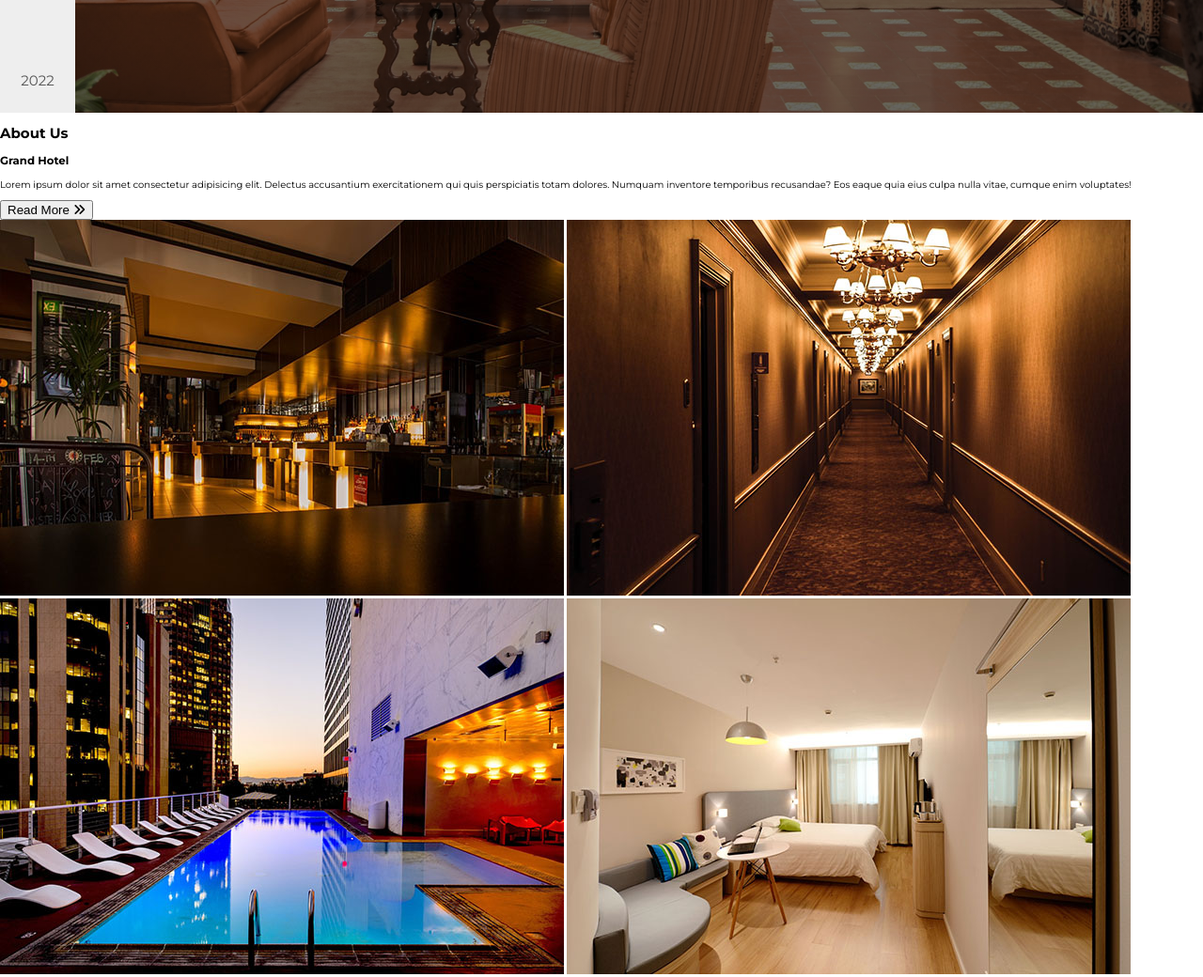
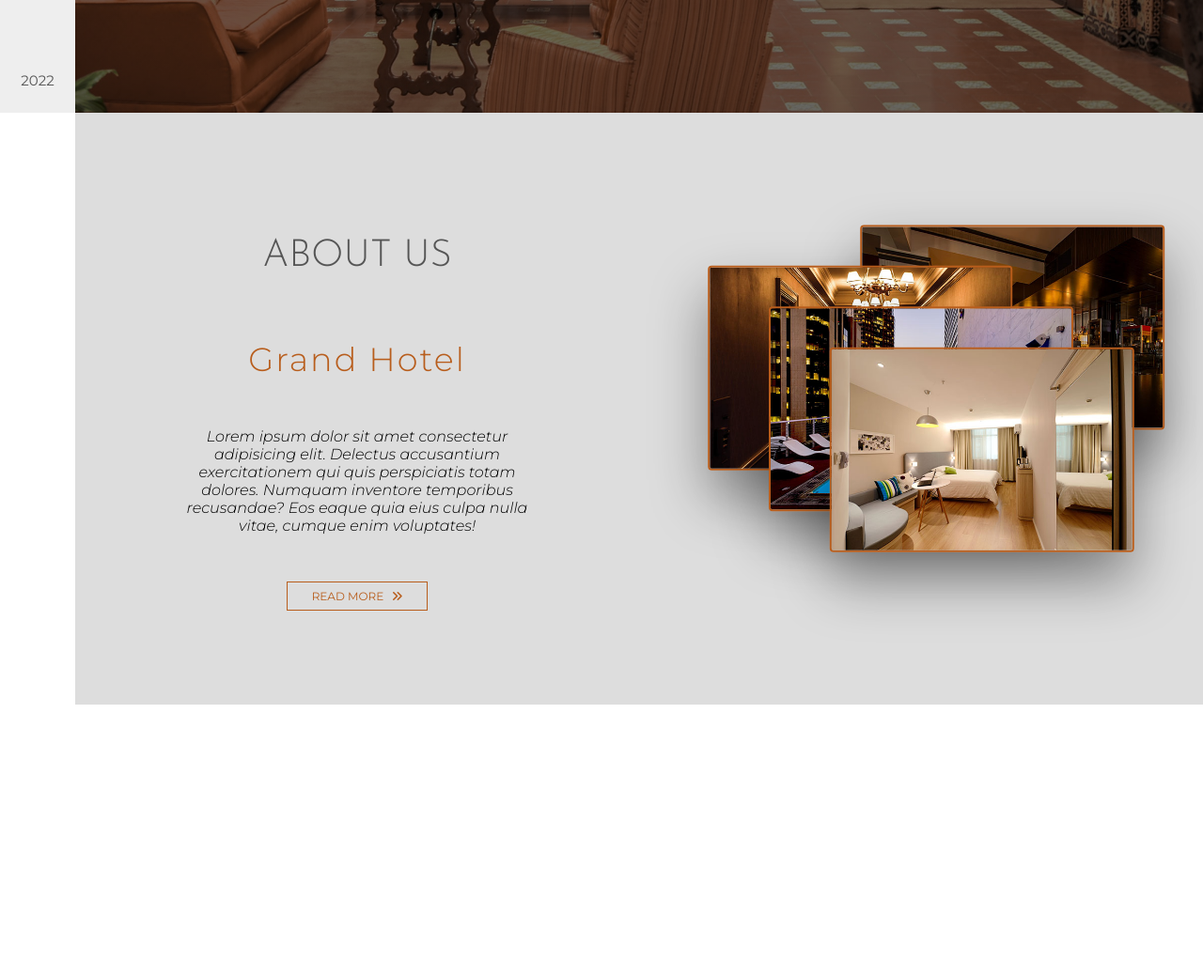
Before and after one commit to bryanbuitrago/hotel-site, a plain HTML site: page index.html in a window 1280 px wide. Shown: the part 680-1720 px from the top of the page at 94% size. After the commit the page ends 1430 px from the top, so only its background shows below. Drawn offline with Linux system fonts and the light colour scheme.

Commit message:
About us section styles.

```diff
--- a/style.css
+++ b/style.css
@@ -1,4 +1,4 @@
-/* common Styles */
+/* common styles */
 html {
     font-size: 62.5%;
     box-sizing: border-box;
@@ -39,7 +39,7 @@ body {
 
 .line-1, .line-3 {
     width: 1.8rem;
-    transition: width .3s;
+    transition: all .4s;
 }
 
 .menu-icon:hover .line {
@@ -71,16 +71,15 @@ body {
     font-size: 1.5rem;
     color: #555;
 }
+/* end of sidebar */
 
+/* navigation */
 .navigation {
     position: fixed;
     left: -32rem;
     width: 40rem;
     height: 100%;
-    background: linear-gradient(to top,
-        rgba(34, 32, 41, 1),
-        rgba(34, 32, 41, .8)),
-        url(../img/nav-bg.jpeg) center no-repeat;
+    background: linear-gradient(to top, rgba(34, 32, 41, 1), rgba(34, 32, 41, .8)) ,url(../img/nav-bg.jpeg) center no-repeat;
     background-size: cover;
     display: flex;
     flex-direction: column;
@@ -141,7 +140,7 @@ body {
     height: 28rem;
     display: flex;
     flex-direction: column;
-    justify-content: space-evenly;
+    justify-content: space-between;
     align-items: center;
 }
 
@@ -213,20 +212,14 @@ body {
     transform: rotate(405deg) translate(-5px, -6px);
     width: 2.5rem;
 }
-/* end of header */
-/* end of header */
+/* end of navigation */
+/* end of navbar */
 
 /* header */
 .header {
     margin-left: 8rem;
     height: 100vh;
-    background: linear-gradient(
-        to top,
-        rgba(0 , 0, 0, .6),
-        rgba(0, 0, 0, .5)
-        ),
-        url(./img/header-1.jpeg)
-        center no-repeat;
+    background: linear-gradient(to top, rgba(0, 0, 0, .6), rgba(0, 0, 0, .5)), url(../img/header-1.jpeg) center no-repeat;
     background-size: cover;
 }
 
@@ -245,7 +238,7 @@ body {
 
 .banner {
     color: #ddd;
-    height: 45rem;
+    height: 65rem;
     display: flex;
     flex-direction: column;
     align-items: center;
@@ -254,7 +247,7 @@ body {
 
 .banner-heading {
     font-family: 'Josefin Sans', sans-serif;
-    font-size: 5rem;
+    font-size: 7rem;
     font-weight: 400;
     margin-bottom: 0;
     animation: anim 2s;
@@ -275,17 +268,13 @@ body {
     border: none;
     border-radius: 10rem;
     outline: none;
-    background: linear-gradient(
-        to right, gold, goldenrod
-    );
+    background: linear-gradient(to right, gold, goldenrod);
     cursor: pointer;
     animation: anim 1s 1s backwards;
 }
 
 .banner-button:hover {
-    background: linear-gradient(
-        to left, gold, goldenrod
-    );
+    background: linear-gradient(to left, gold, goldenrod);
 }
 
 .banner-button:active {
@@ -297,7 +286,103 @@ body {
         opacity: 0;
     }
     100% {
-        opacity: 1 ;
+        opacity: 1;
     }
 }
 /* end of header */
+
+/* about us */
+.about-us {
+    margin-left: 8rem;
+    display: flex;
+    background-color: #ddd;
+}
+
+.about-us-content {
+    flex: 0 1 50%;
+    display: flex;
+    flex-direction: column;
+    justify-content: center;
+    align-items: center;
+    padding: 10rem;
+    box-sizing: border-box;
+}
+
+.about-us-heading {
+    font-family: 'Josefin Sans', sans-serif;
+    font-size: 4rem;
+    font-weight: 300;
+    text-transform: uppercase;
+    color: #555;
+}
+
+
+
+.sub-heading {
+    font-size: 3.5rem;
+    font-weight: 300;
+    letter-spacing: .2rem;
+    color: #b85d1c;
+}
+
+.about-us-paragraph {
+    font-size: 1.6rem;
+    font-style: italic;
+    font-weight: 300;
+    text-align: center;
+    margin-bottom: 5rem;
+}
+
+.about-us-btn {
+    width: 15rem;
+    padding: .7rem .5rem;
+    font-family: 'Montserrat', sans-serif;
+    font-size: 1.2rem;
+    text-transform: uppercase;
+    color: #b85d1c;
+    background-color: transparent;
+    border: .1rem solid #b85d1c;
+    outline: none;
+    cursor: pointer;
+}
+
+.btn-arrow {
+    margin-left: .5rem;
+    transition: margin-left .4s;
+}
+
+.about-us-btn:hover .btn-arrow {
+    margin-left: 1.5rem;
+}
+
+.about-us-images {
+    flex: 1 1;
+    position: relative;
+}
+
+.image {
+    width: 32rem;
+    position: absolute;
+    top: 50%;
+    left: 50%;
+    box-shadow: 0 3rem 6rem rgba(0, 0, 0, .4);
+    border-radius: .4rem;
+    border: .2rem solid #b85d1c;
+}
+
+.image-1 {
+    transform: translate(-20%, -90%);
+}
+
+.image-2 {
+    transform: translate(-70%, -70%);
+}
+
+.image-3 {
+    transform: translate(-50%, -50%);
+}
+
+.image-4 {
+    transform: translate(-30%, -30%);
+}
+/* end of about us */
```
